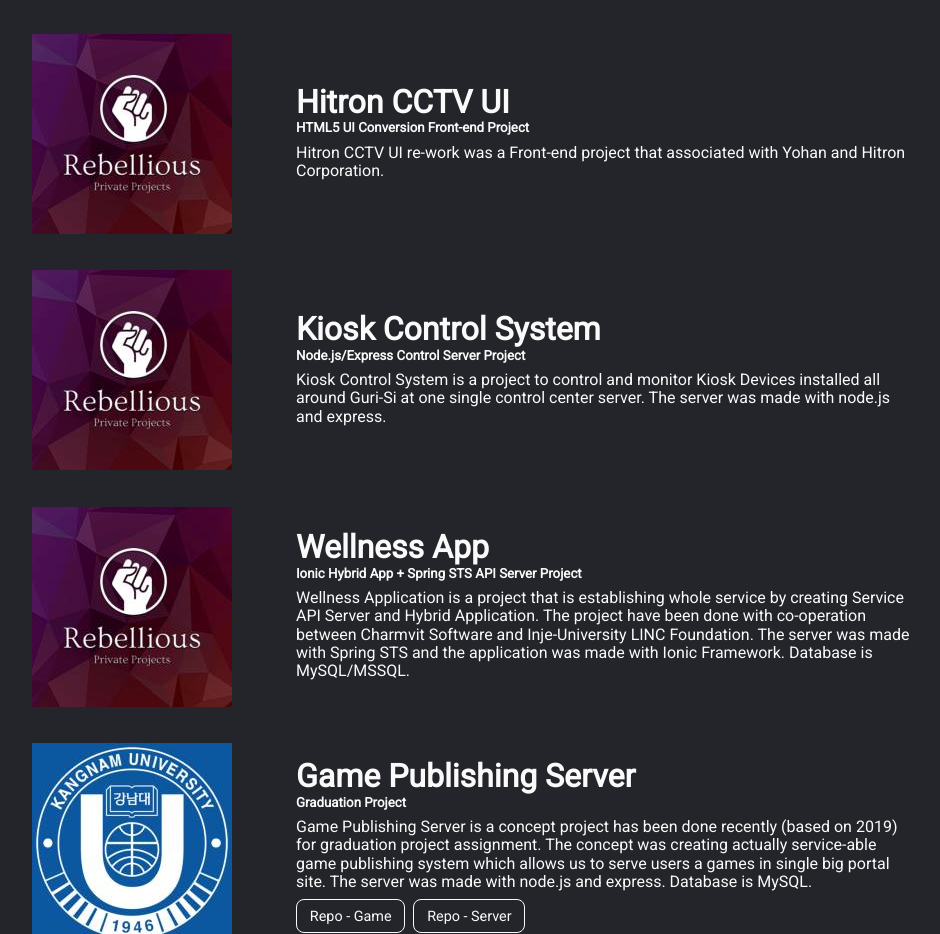
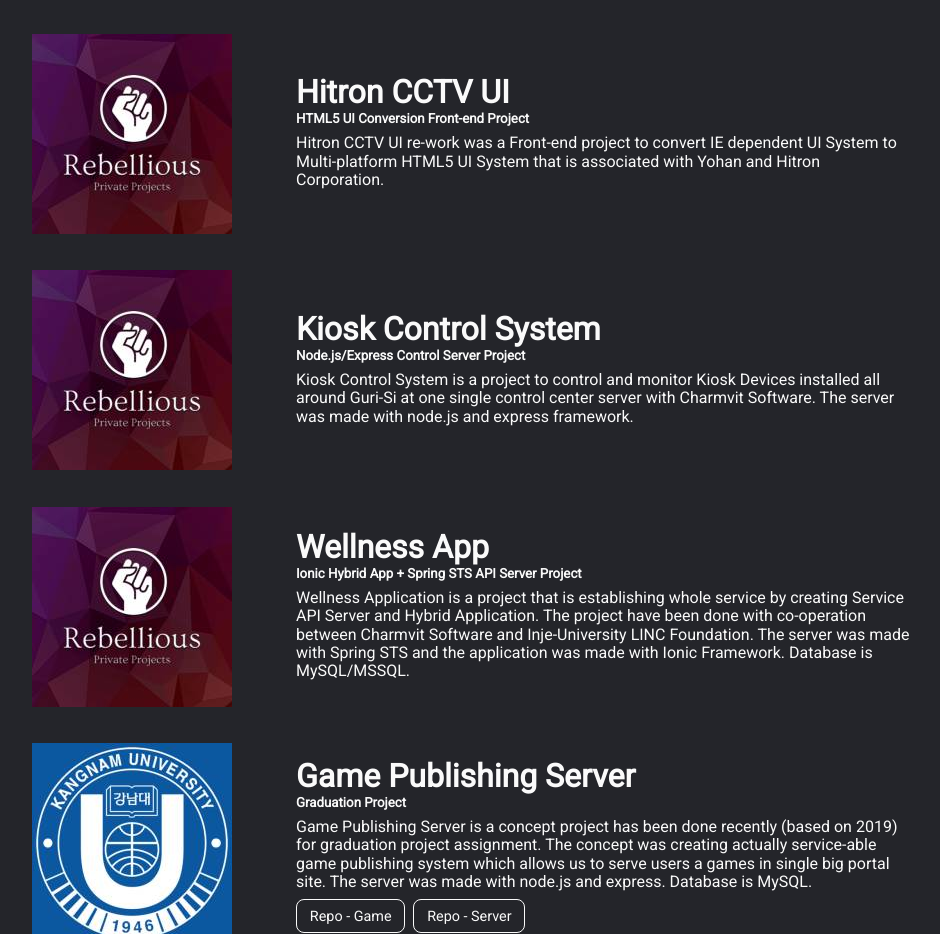
Before and after one commit to rebel1324/rebel1324.github.io, a plain HTML site: page index.html in a window 1280 px wide. Shown: the part 1663-2597 px from the top of the page, without its empty margins (176-1116 px from the left). Drawn offline with Linux system fonts and the light colour scheme.

Commit message:
Update index.html

```diff
--- a/index.html
+++ b/index.html
@@ -95,7 +95,7 @@
                             <h1>Hitron CCTV UI</h1>
                             <h5>HTML5 UI Conversion Front-end Project</h5>
                         </div>
-                        <p>Hitron CCTV UI re-work was a Front-end project that associated with Yohan and Hitron Corporation.</p>
+                        <p>Hitron CCTV UI re-work was a Front-end project to convert IE dependent UI System to Multi-platform HTML5 UI System that is associated with Yohan and Hitron Corporation.</p>
                     </div>
                 </div>
 
@@ -108,7 +108,7 @@
                             <h1>Kiosk Control System</h1>
                             <h5>Node.js/Express Control Server Project</h5>
                         </div>
-                        <p>Kiosk Control System is a project to control and monitor Kiosk Devices installed all around Guri-Si at one single control center server. The server was made with node.js and express.</p>
+                        <p>Kiosk Control System is a project to control and monitor Kiosk Devices installed all around Guri-Si at one single control center server with Charmvit Software. The server was made with node.js and express framework.</p>
                     </div>
                 </div>
 
```
